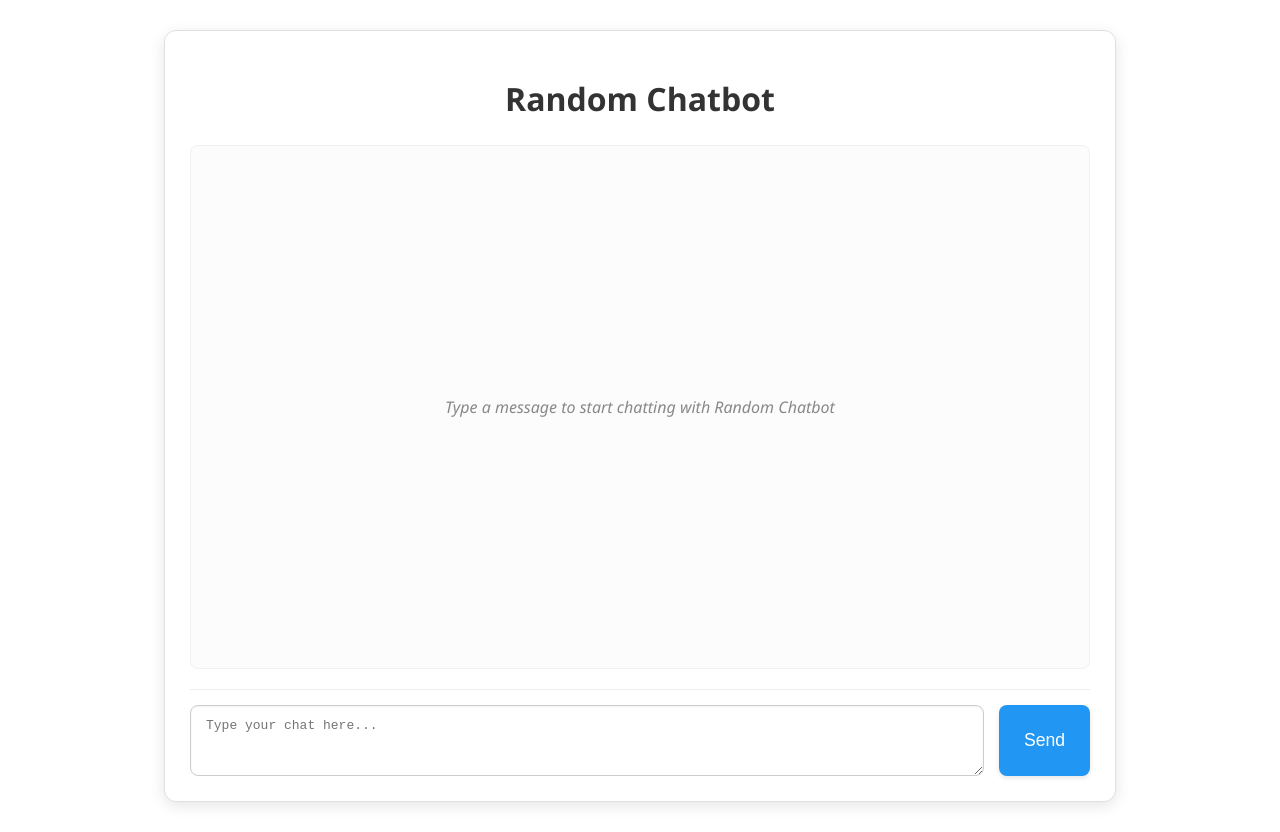
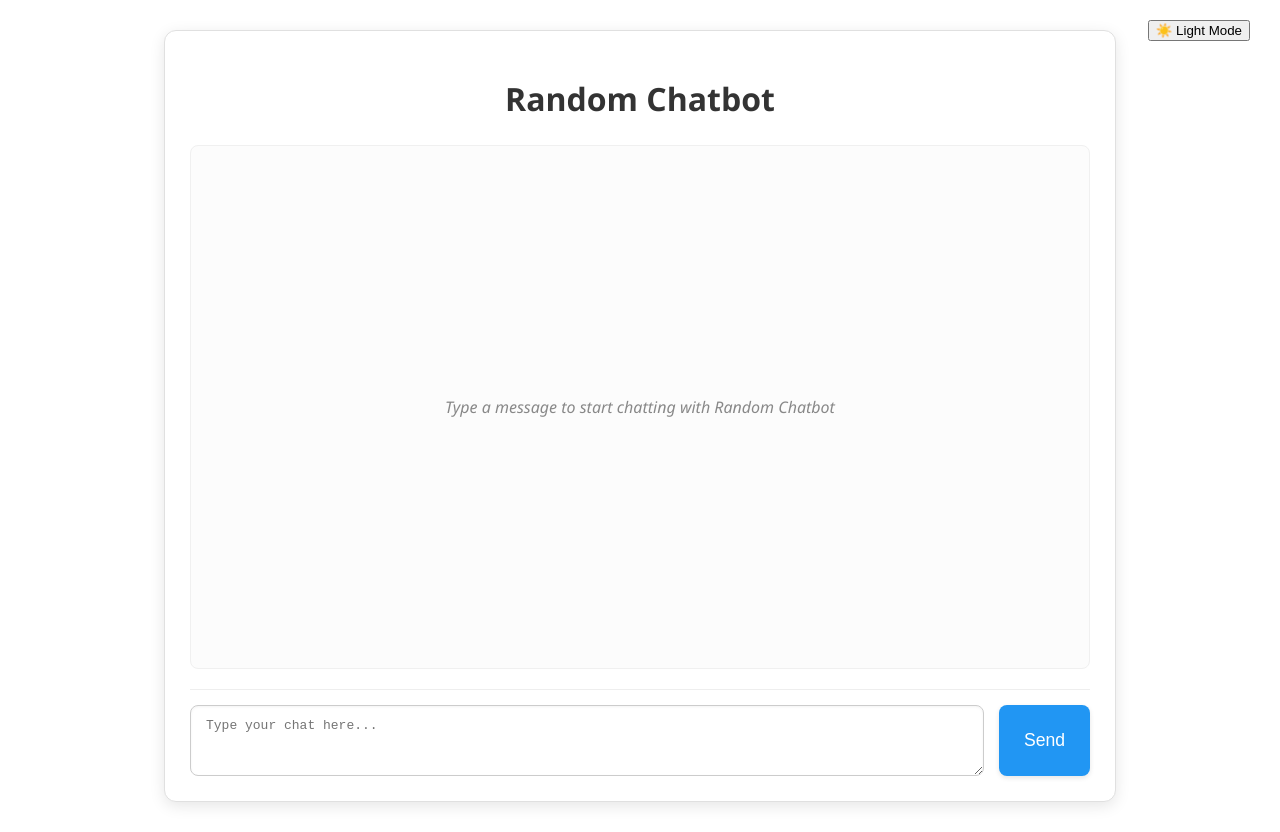
Before and after one commit to Nitinn-dev/ChatBot, a React (Create React App) app in the folder client/: page / in a window 1280 px wide. Built offline with nearby package versions, Linux system fonts and the light colour scheme.

Commit message:
dark mode

```diff
--- a/client/src/App.js
+++ b/client/src/App.js
@@ -9,6 +9,7 @@ function App() {
     const [chatHistory, setChatHistory] = useState([]); // Stores { role: 'user' | 'model', text: '...' }
     const [isLoading, setIsLoading] = useState(false);
     const [error, setError] = useState(null);
+    const [darkMode, setDarkMode] = useState(false);
 
     const chatContainerRef = useRef(null); // Ref for scrolling to bottom
 
@@ -67,7 +68,13 @@ function App() {
     };
 
     return (
-        <div className="App">
+        <div className={`App${darkMode ? ' dark' : ''}`}>
+            <button
+                style={{ position: 'absolute', top: 20, right: 30, zIndex: 10 }}
+                onClick={() => setDarkMode((d) => !d)}
+            >
+                {darkMode ? '🌙 Dark Mode' : '☀️ Light Mode'}
+            </button>
             <h1>Random Chatbot</h1>
 
             <div className="chat-container" ref={chatContainerRef}>
```
